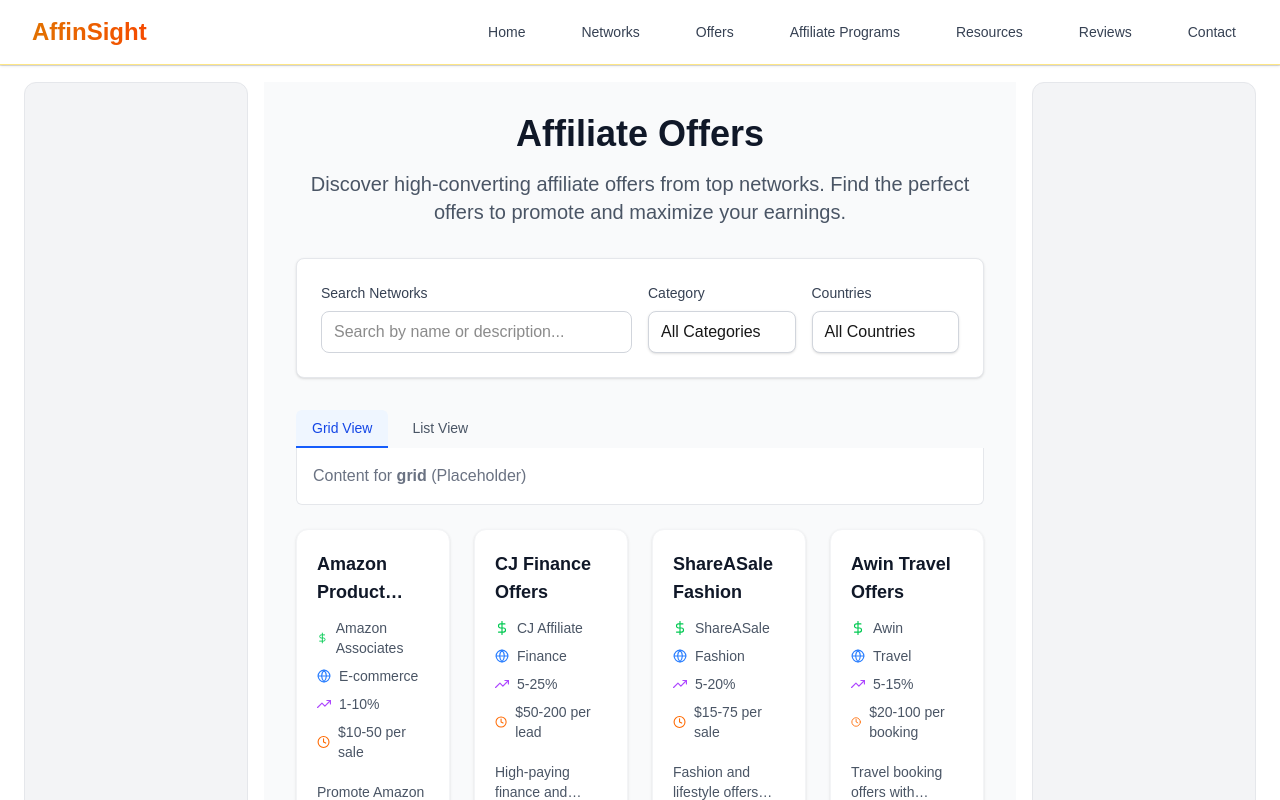
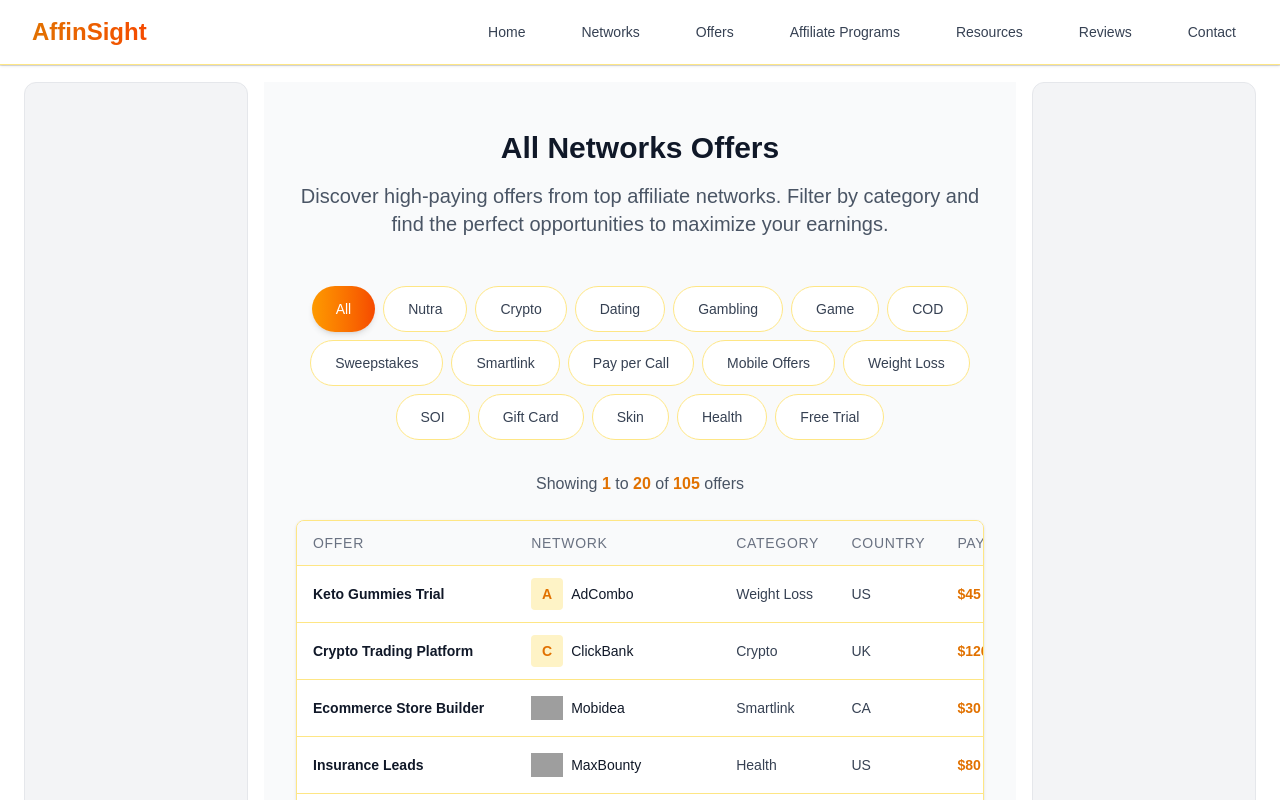
Before and after one commit to tishamishra/affinsight, a Next.js app: page /offers in a window 1280 px wide. Shown: the top 800 px of the page. Built offline with nearby package versions, Linux system fonts and the light colour scheme; grey boxes are pictures that could not be loaded.

Commit message:
Remove pagination from homepage offers section and implement proper pagination and filters on dedicated offers page

```diff
--- a/src/app/offers/page.tsx
+++ b/src/app/offers/page.tsx
@@ -1,86 +1,16 @@
 "use client";
 import { useState, useEffect } from 'react';
-import { offers, getOffersByCategory, type Offer } from '@/data/offers';
-import OfferGrid from '@/components/OfferGrid';
-import Filters from '@/components/Filters';
-import Tabs from '@/components/Tabs';
+import { getAllOffers } from '@/lib/offers-loader';
+import { getAllNetworks } from '@/lib/networks-loader';
+import OffersSection from '@/components/OffersSection';
 
 export default function OffersPage() {
-  const [filteredOffers, setFilteredOffers] = useState<Offer[]>(offers);
-  const [selectedCategory, setSelectedCategory] = useState<string>('all');
-  const [selectedCountries, setSelectedCountries] = useState<string[]>([]);
-  const [searchTerm, setSearchTerm] = useState<string>('');
-  const [activeTab, setActiveTab] = useState<string>('grid');
-
-  const categories = ['all', ...Array.from(new Set(offers.map(o => o.category)))];
-  const allCountries = Array.from(new Set(offers.flatMap(o => o.countries))).sort();
-
-  useEffect(() => {
-    let filtered = offers;
-
-    // Filter by category
-    if (selectedCategory !== 'all') {
-      filtered = filtered.filter(offer => offer.category === selectedCategory);
-    }
-
-    // Filter by countries
-    if (selectedCountries.length > 0) {
-      filtered = filtered.filter(offer =>
-        offer.countries.some(country => selectedCountries.includes(country))
-      );
-    }
-
-    // Filter by search term
-    if (searchTerm) {
-      filtered = filtered.filter(offer =>
-        offer.title.toLowerCase().includes(searchTerm.toLowerCase()) ||
-        offer.description.toLowerCase().includes(searchTerm.toLowerCase()) ||
-        offer.network_name.toLowerCase().includes(searchTerm.toLowerCase())
-      );
-    }
-
-    setFilteredOffers(filtered);
-  }, [selectedCategory, selectedCountries, searchTerm]);
+  const allOffers = getAllOffers();
+  const allNetworks = getAllNetworks();
 
   return (
     <div className="min-h-screen bg-gray-50">
-      <div className="max-w-7xl mx-auto px-4 sm:px-6 lg:px-8 py-8">
-        <div className="text-center mb-8">
-          <h1 className="text-4xl font-bold text-gray-900 mb-4">
-            Affiliate Offers
-          </h1>
-          <p className="text-xl text-gray-600 max-w-3xl mx-auto">
-            Discover high-converting affiliate offers from top networks.
-            Find the perfect offers to promote and maximize your earnings.
-          </p>
-        </div>
-
-        <Filters
-          categories={categories}
-          countries={allCountries}
-          selectedCategory={selectedCategory}
-          selectedCountries={selectedCountries}
-          searchTerm={searchTerm}
-          onCategoryChange={setSelectedCategory}
-          onCountriesChange={setSelectedCountries}
-          onSearchChange={setSearchTerm}
-        />
-
-        <div className="mt-8">
-          <Tabs
-            tabs={[
-              { id: 'grid', label: 'Grid View', icon: 'grid' },
-              { id: 'list', label: 'List View', icon: 'list' }
-            ]}
-            activeTab={activeTab}
-            onTabChange={setActiveTab}
-          />
-
-          <div className="mt-6">
-            <OfferGrid offers={filteredOffers} />
-          </div>
-        </div>
-      </div>
+      <OffersSection offers={allOffers} networks={allNetworks} showPagination={true} />
     </div>
   );
 }
--- a/src/app/page.tsx
+++ b/src/app/page.tsx
@@ -81,7 +81,7 @@
       </div>
 
       {/* Offers Section */}
-      <OffersSection offers={allOffers.slice(0, 25)} networks={mergedNetworks} />
+      <OffersSection offers={allOffers} networks={mergedNetworks} showPagination={false} maxItems={25} />
     </div>
   );
 }
--- a/src/components/OffersSection.tsx
+++ b/src/components/OffersSection.tsx
@@ -21,9 +21,11 @@
 interface OffersSectionProps {
   offers: Offer[];
   networks: Network[];
+  showPagination?: boolean;
+  maxItems?: number;
 }
 
-export default function OffersSection({ offers, networks }: OffersSectionProps) {
+export default function OffersSection({ offers, networks, showPagination = true, maxItems }: OffersSectionProps) {
   const [selectedVertical, setSelectedVertical] = useState<string>("All");
   const [currentPage, setCurrentPage] = useState(1);
   const [itemsPerPage] = useState(20);
@@ -57,6 +59,11 @@
     ? offers
     : offers.filter(offer => offer.vertical === selectedVertical);
 
+  // Apply maxItems limit if specified (for homepage)
+  if (maxItems && filteredOffers.length > maxItems) {
+    filteredOffers = filteredOffers.slice(0, maxItems);
+  }
+
   // Sorting logic for payout
   if (sortField === 'payout') {
     filteredOffers = [...filteredOffers].sort((a, b) => {
@@ -75,11 +82,11 @@
     });
   }
 
-  // Calculate pagination
-  const totalPages = Math.ceil(filteredOffers.length / itemsPerPage);
-  const startIndex = (currentPage - 1) * itemsPerPage;
-  const endIndex = startIndex + itemsPerPage;
-  const currentOffers = filteredOffers.slice(startIndex, endIndex);
+  // Calculate pagination - only if showPagination is true and maxItems not set
+  const totalPages = showPagination && !maxItems ? Math.ceil(filteredOffers.length / itemsPerPage) : 1;
+  const startIndex = showPagination && !maxItems ? (currentPage - 1) * itemsPerPage : 0;
+  const endIndex = showPagination && !maxItems ? startIndex + itemsPerPage : filteredOffers.length;
+  const currentOffers = showPagination && !maxItems ? filteredOffers.slice(startIndex, endIndex) : filteredOffers;
 
   // Reset to first page when vertical changes
   useEffect(() => {
@@ -119,7 +126,8 @@
         </p>
       </div>
 
-      {/* Tab Selector */}
+      {/* Tab Selector - only show on dedicated page */}
+      {showPagination && (
         <div className="flex flex-wrap justify-center gap-2 mb-8">
           {verticals.map((vertical) => (
             <button
@@ -138,8 +146,10 @@
             </button>
           ))}
         </div>
+      )}
 
-      {/* Results Count */}
+      {/* Results Count - only show on dedicated page */}
+      {showPagination && (
         <div className="text-center mb-6">
           <p className="text-gray-600">
             Showing <span className="font-semibold text-amber-600">{startIndex + 1}</span> to{" "}
@@ -150,6 +160,7 @@
             )}
           </p>
         </div>
+      )}
 
       {/* Desktop List View */}
       <div className="hidden lg:block bg-white rounded-lg shadow-sm border border-amber-200 overflow-x-auto mb-8">
@@ -315,7 +326,7 @@
       </div>
 
       {/* Pagination */}
-      {totalPages > 1 && (
+      {showPagination && totalPages > 1 && (
         <div className="w-full flex items-center justify-center mt-8">
           <div className="flex flex-wrap items-center justify-center gap-2 w-full max-w-full overflow-x-auto px-2">
             <button
```
Lines whose indentation alone changed are shown as unchanged.
